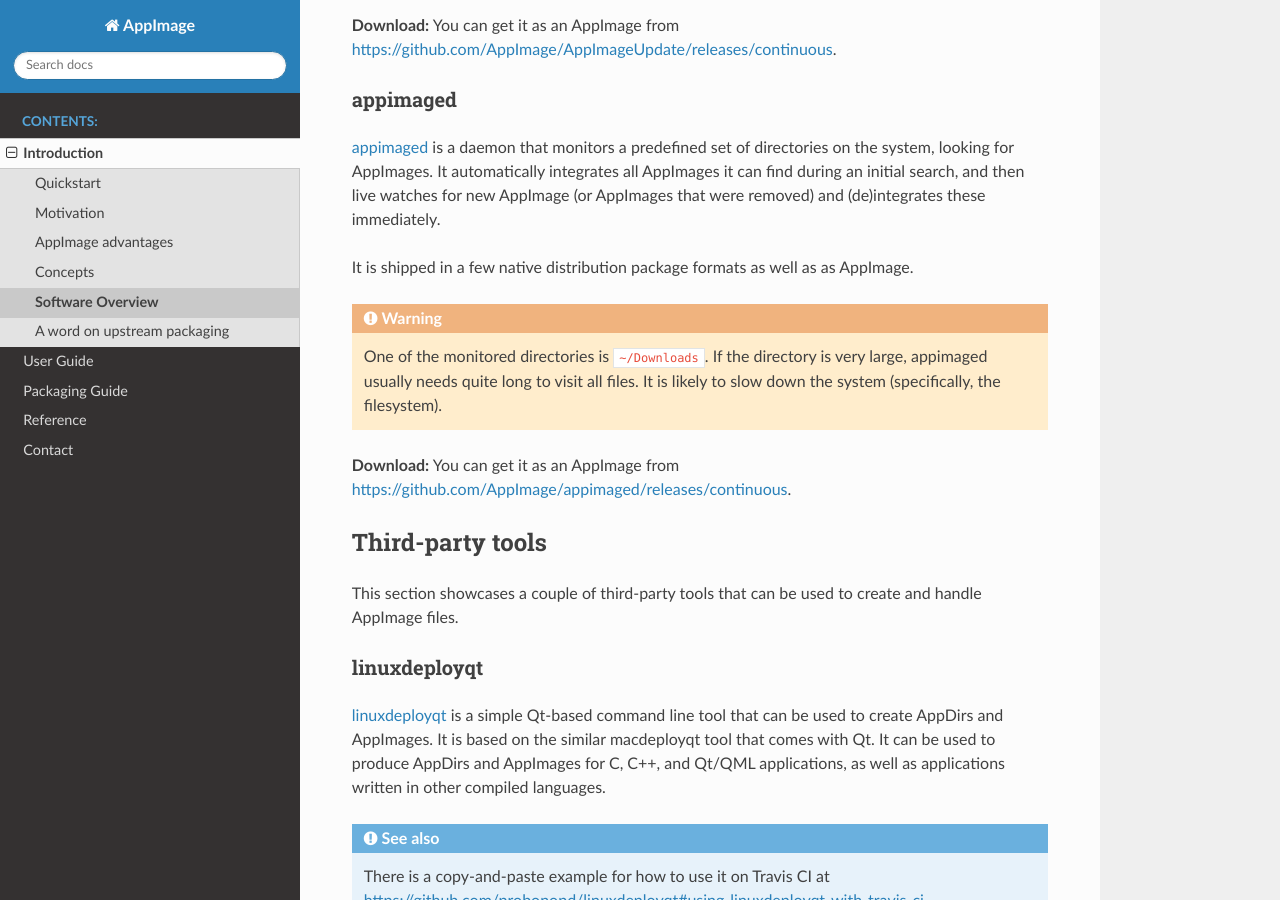
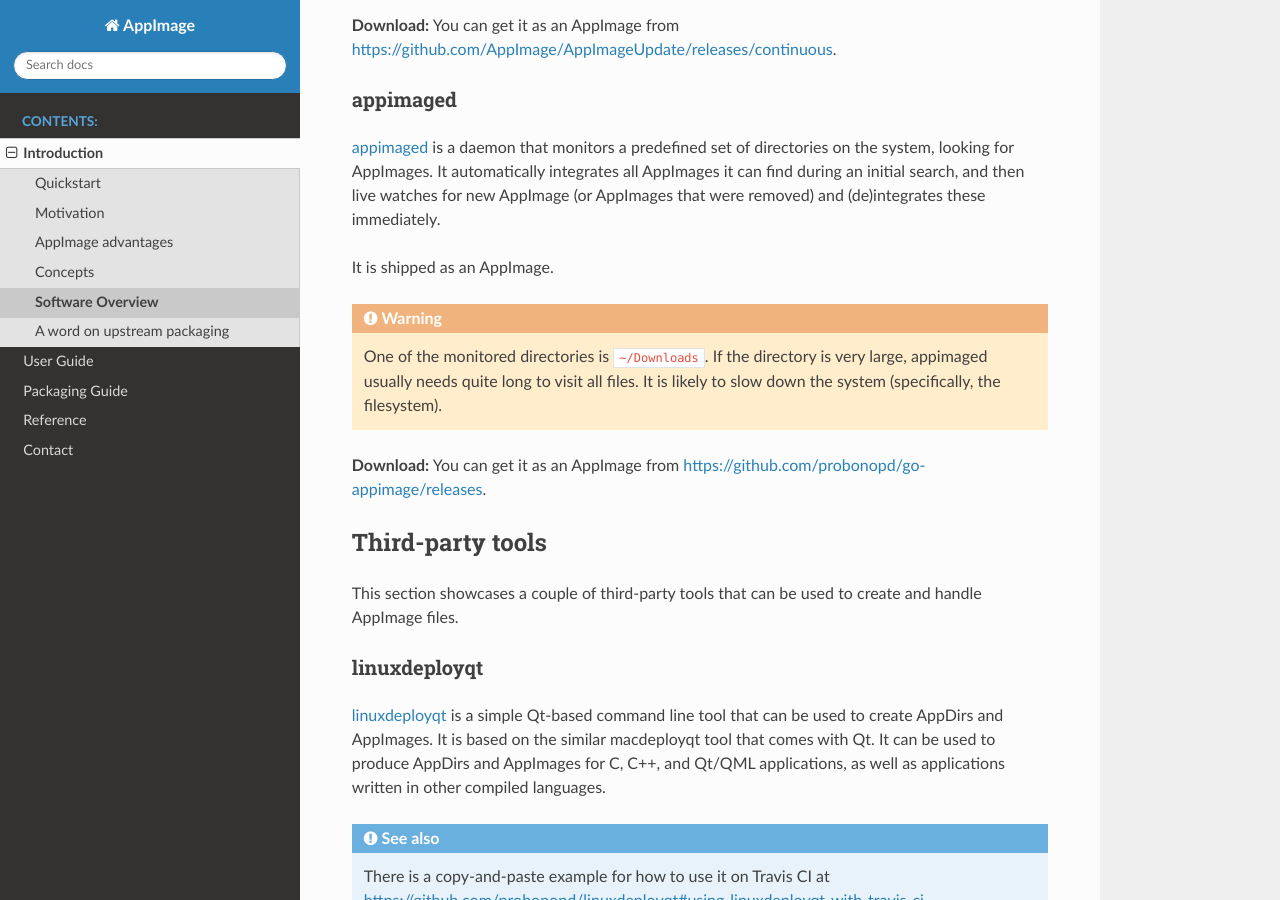
Before and after one commit to AppImage/docs.appimage.org, a Sphinx documentation site: the page built from source/introduction/software-overview.rst, in a window 1280 px wide and 900 px high, scrolled down 3143 px. Built offline with Sphinx 7.4.7 and the Read the Docs theme 2.0.0, drawn with Linux system fonts in a browser that asks for light colours.

Commit message:
Update links

```diff
--- a/source/introduction/software-overview.rst
+++ b/source/introduction/software-overview.rst
@@ -108,15 +108,15 @@
 appimaged
 ---------
 
-`appimaged <https://github.com/AppImage/appimaged>`__ is a daemon that monitors a predefined set of directories on the system, looking for AppImages. It automatically integrates all AppImages it can find during an initial search, and then live watches for new AppImage (or AppImages that were removed) and (de)integrates these immediately.
+`appimaged <https://github.com/probonopd/go-appimage/releases>`__ is a daemon that monitors a predefined set of directories on the system, looking for AppImages. It automatically integrates all AppImages it can find during an initial search, and then live watches for new AppImage (or AppImages that were removed) and (de)integrates these immediately.
 
-It is shipped in a few native distribution package formats as well as as AppImage.
+It is shipped as an AppImage.
 
 .. warning::
 
    One of the monitored directories is ``~/Downloads``. If the directory is very large, appimaged usually needs quite long to visit all files. It is likely to slow down the system (specifically, the filesystem).
 
-**Download:** You can get it as an AppImage from https://github.com/AppImage/appimaged/releases/continuous.
+**Download:** You can get it as an AppImage from https://github.com/probonopd/go-appimage/releases.
 
 Third-party tools
 *****************
```
